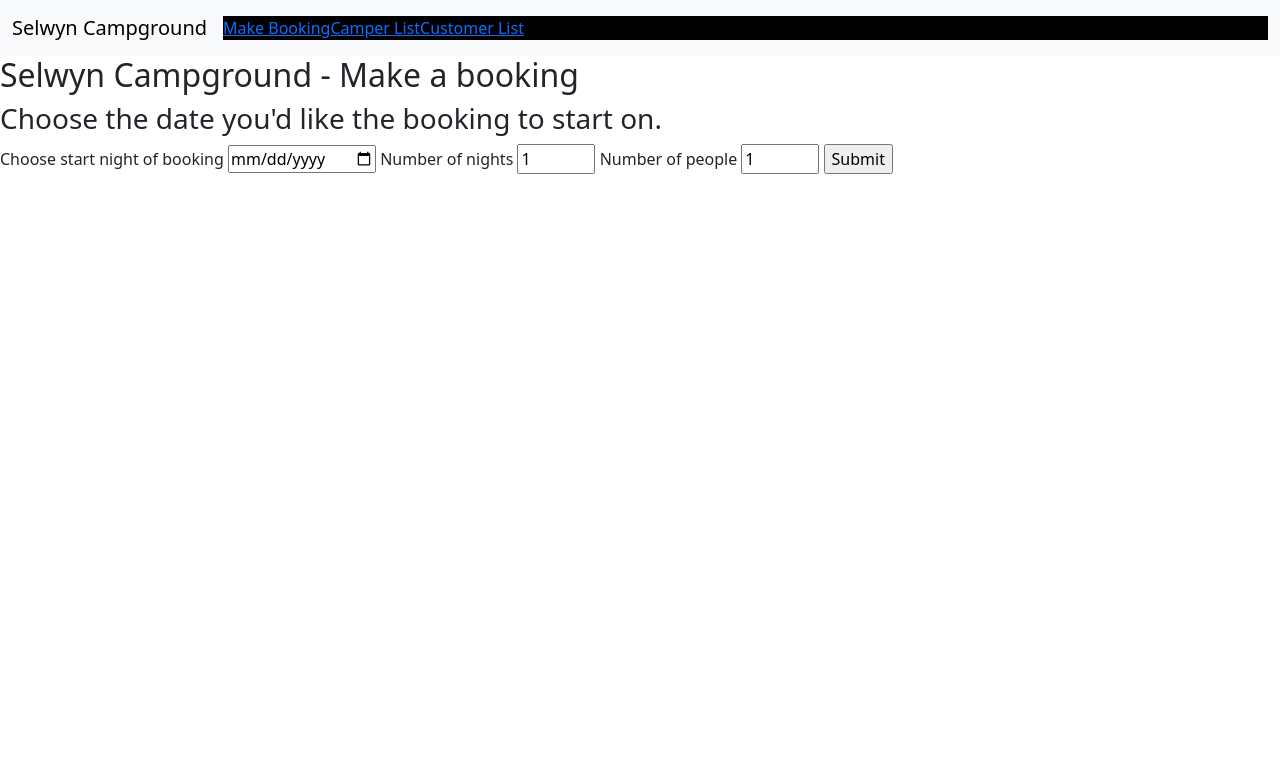
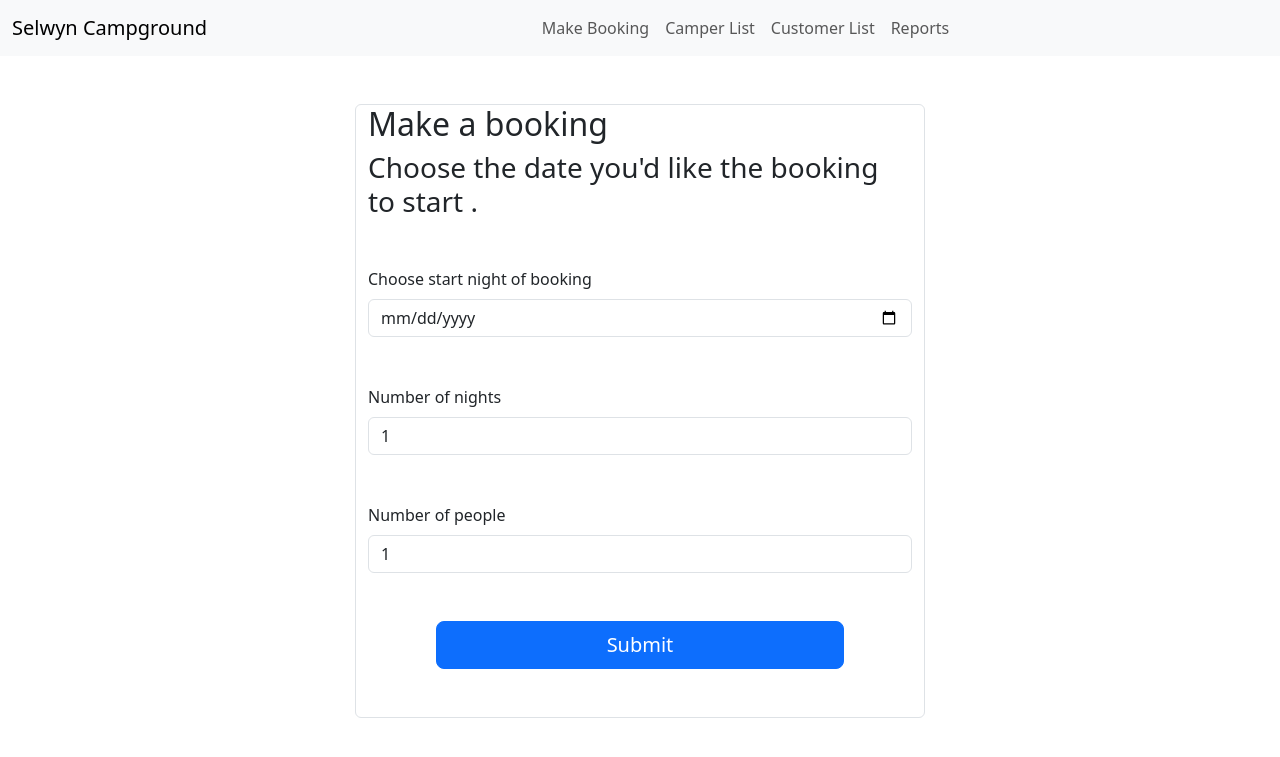
Before and after one commit to henryHongStudent/SeungukHong, a Flask app: page /booking in a window 1280 px wide. Shown: the top 757 px of the page. Run offline with Flask 3, Linux system fonts and the light colour scheme.

Commit message:
Add Report template and route , styling datepicker

```diff
--- a/app.py
+++ b/app.py
@@ -4,7 +4,7 @@ from flask import request
 from flask import redirect
 from flask import url_for
 from flask import flash #notice this is for flashing messages
-import re
+
 from datetime import datetime
 from datetime import date
 from datetime import timedelta
@@ -40,6 +40,7 @@ def campers():
         connection = getCursor()
         connection.execute("SELECT * FROM bookings join sites on site = site_id inner join customers on customer = customer_id where booking_date= %s;",(campDate,))
         camperList = connection.fetchall()
+        connection.close()
         return render_template("datepickercamper.html", camperlist = camperList)
 
 @app.route("/booking", methods=['GET','POST'])
@@ -47,18 +48,20 @@ def booking():
     if request.method == "GET":
         return render_template("datepicker.html", currentdate = datetime.now().date())
     else:
+
         bookingNights = request.form.get('bookingnights')
         bookingDate = request.form.get('bookingdate')
         occupancy = request.form.get('occupancy')
         firstNight = date.fromisoformat(bookingDate)
+        lastNight = firstNight + timedelta(days=int(bookingNights))
 
-        lastNight = firstNight + timedelta(days=int(bookingNights))
         connection = getCursor()
         connection.execute("SELECT * FROM customers;")
         customerList = connection.fetchall()
         connection.execute("select * from sites where occupancy >= %s AND site_id not in (select site from bookings where booking_date between %s AND %s);",(occupancy,firstNight,lastNight))
         siteList = connection.fetchall()
-        print(type(siteList))
+        connection.close()
+
         return render_template("bookingform.html", customerlist = customerList, bookingdate=bookingDate, sitelist = siteList, bookingnights = bookingNights,occupancy= occupancy)
 
 @app.route("/booking/add", methods=['POST'])
@@ -81,7 +84,7 @@ def camperList():
         connection = getCursor()
         connection.execute("SELECT bookings.*, customers.firstname, customers.familyname FROM bookings INNER JOIN customers ON bookings.customer = customers.customer_id; ")
         camperList=connection.fetchall()
-        print(type(camperList))
+        connection.close()
         return render_template("camperlist.html", camperList = camperList)
         # return camperList
 
@@ -91,6 +94,7 @@ def customerList():
         connection = getCursor()
         connection.execute("SELECT * FROM customers;")
         customerList = connection.fetchall()
+        connection.close()
         return render_template("customer.html", customerlist = customerList)
 @app.route("/customer/add", methods=['POST','GET'])
 def addCustomer():
@@ -113,6 +117,7 @@ def searchResult():
         connection = getCursor()
         connection.execute("SELECT * FROM customers WHERE firstname LIKE %s OR familyname LIKE %s OR customer_id LIKE %s OR email LIKE %s OR phone LIKE %s ;",('%'+searchString+'%', '%'+searchString+'%','%'+searchString+'%','%'+searchString+'%','%'+searchString+'%'))
         customerList = connection.fetchall()
+        connection.close()
         return  render_template("customer.html", customerlist = customerList)
 
 @app.route("/customer/update?customer_id=<customer_id>", methods=['POST','GET'])
@@ -135,5 +140,24 @@ def updateCustomer(customer_id):
 
 
 
+@app.route("/report", methods=['GET'])
+def report():
+    if request.method == "GET":
+        connection = getCursor()
+        connection.execute('''SELECT
+                                CONCAT(customers.firstname, ' ', customers.familyname) AS Customer_Name,
+                                COUNT(*) AS Total_booking,
+                                AVG(bookings.occupancy) AS avg_occupancy
+                            FROM
+                                bookings
+                            INNER JOIN
+                                customers ON bookings.customer = customers.customer_id
+                            GROUP BY
+                                CONCAT(customers.firstname, ' ', customers.familyname);''')
+
+        report = connection.fetchall()
+        connection.close()
+        return render_template("report.html", report = report)
+
 if __name__ == '__main__':
     app.run(debug=True)
--- a/templates/base.html
+++ b/templates/base.html
@@ -15,21 +15,30 @@
   <body>
     <nav class="navbar navbar-expand-lg bg-body-tertiary">
       <div class="container-fluid">
-        <a class="navbar-brand" href="#">Selwyn Campground</a>
+        <a class="navbar-brand" href="{{url_for('home')}}">Selwyn Campground</a>
 
         <div
-          class="d-flex justify-content-between align-items-center w-100 bg-black"
+          class="collapse navbar-collapse justify-content-center"
           id="navbarNav"
         >
           <ul class="navbar-nav">
             <li class="nav-item">
-              <a href="{{ url_for('booking') }}">Make Booking</a>
+              <a class="nav-link" href="{{ url_for('booking') }}"
+                >Make Booking</a
+              >
             </li>
             <li class="nav-item">
-              <a href="{{ url_for('camperList') }}">Camper List</a>
+              <a class="nav-link" href="{{ url_for('camperList') }}"
+                >Camper List</a
+              >
             </li>
             <li class="nav-item">
-              <a href="{{ url_for('customerList') }}">Customer List</a>
+              <a class="nav-link" href="{{ url_for('customerList') }}"
+                >Customer List</a
+              >
+            </li>
+            <li class="nav-item">
+              <a class="nav-link" href="{{ url_for('report') }}">Reports</a>
             </li>
           </ul>
         </div>
--- a/templates/bookingform.html
+++ b/templates/bookingform.html
@@ -1,7 +1,7 @@
 {% extends "base.html" %}
 {% block content %}
 
-<h2>Selwyn Campground - Make a booking</h2>
+<h2 class="bg-black">Selwyn Campground - Make a booking</h2>
 <p>
 <form action="/booking/add" method="POST">
 <label for="bookingdate">Start Date to be booked</label>
@@ -9,13 +9,14 @@
 <br>
 <input type="hidden" name="bookingnights" value="{{bookingnights}}"/>
 <input type="text" name="occupancy" value="{{occupancy}}"/>
-<label for="customer">Customer to book for</label>
+<label for="customer">Customer to book foddddd</label>
 <select name="customer">
     {% for customer in customerlist %}
     <option value="{{customer[0]}}">{{customer[1]}} {{customer[2]}}</option>
     {% endfor %}
 </select><br>
 <label for="site">Site to select</label><br>
+<button type="button" class="btn btn-primary">Primary</button>
 <!-- radio button loop -->
 {% for site in sitelist %}
 
--- a/templates/datepicker.html
+++ b/templates/datepicker.html
@@ -1,18 +1,56 @@
-{% extends "base.html" %}
-{% block content %}
-<!-- code in here to display a list of books-->
-<h2>Selwyn Campground - Make a booking</h2>
-<h3>Choose the date you'd like the booking to start on.</h3>
+{% extends "base.html" %} {% block content %}
 
-<form action="{{url_for('booking')}}" method="POST">
-<label for="bookingdate">Choose start night of booking</label>
-<input type="date" min="{{currentdate}}" name="bookingdate"/>
-<label for="bookingnights">Number of nights</label>
-<input type="number" name="bookingnights" min="1" max="5" step="1" value="1"/>
-<label for="occupancy">Number of people</label>
-<input type="number" name="occupancy" min="1" max="8" step="1" value="1"/>
+<div class="container w-100 p-0 mt-5 text-center">
+  <div class="justify-content-center">
+    <div class="container w-50 border rounded text-start">
+      <div class="mb-5">
+        <h2>Make a booking</h2>
+        <h3>Choose the date you'd like the booking to start .</h3>
+      </div>
+      <form action="{{url_for('booking')}}" method="POST">
+        <div class="my-5">
+          <label for="bookingdate" class="form-label"
+            >Choose start night of booking</label
+          >
+          <input
+            type="date"
+            min="{{currentdate}}"
+            name="bookingdate"
+            class="form-control"
+          />
+        </div>
 
-<input type="submit"/>
-</form>
+        <div class="my-5">
+          <label for="bookingnights" class="form-label">Number of nights</label>
+          <input
+            type="number"
+            name="bookingnights"
+            min="1"
+            max="5"
+            step="1"
+            value="1"
+            class="form-control"
+          />
+        </div>
+
+        <div class="my-5">
+          <label for="occupancy" class="form-label">Number of people</label>
+          <input
+            type="number"
+            name="occupancy"
+            min="1"
+            max="8"
+            step="1"
+            value="1"
+            class="form-control"
+          />
+        </div>
+        <div class="my-5 text-center">
+          <input type="submit" class="btn btn-primary btn-lg w-75" />
+        </div>
+      </form>
+    </div>
+  </div>
+</div>
 
 {% endblock %}
```
Also changed, not shown: templates/report.html (+5 -9 lines).
